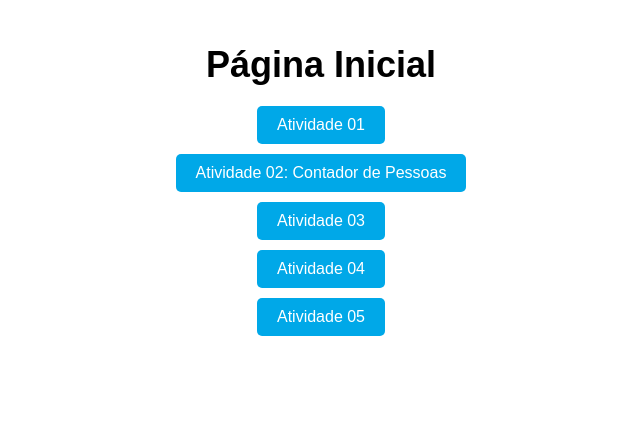
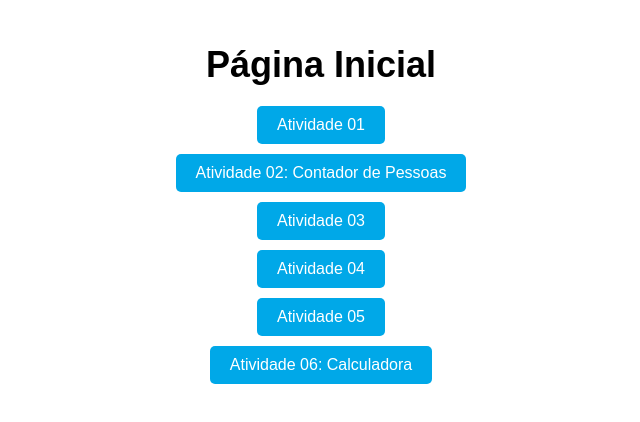
Before and after one commit to prinoriko/Projeto-React, a React (Create React App) app: page / in a window 1280 px wide. Shown: the top 422 px of the page, without its empty margins (319-959 px from the left). Built offline with nearby package versions, Linux system fonts and the light colour scheme.

Commit message:
Update Home.js

```diff
--- a/src/Home.js
+++ b/src/Home.js
@@ -23,6 +23,9 @@ const Home = () => {
           <li>
             <Link to="/Atv05">Atividade 05</Link>
           </li>
+          <li>
+            <Link to="/Atv06">Atividade 06: Calculadora</Link>
+          </li>
         </ul>
       </nav>
     </div>
```
